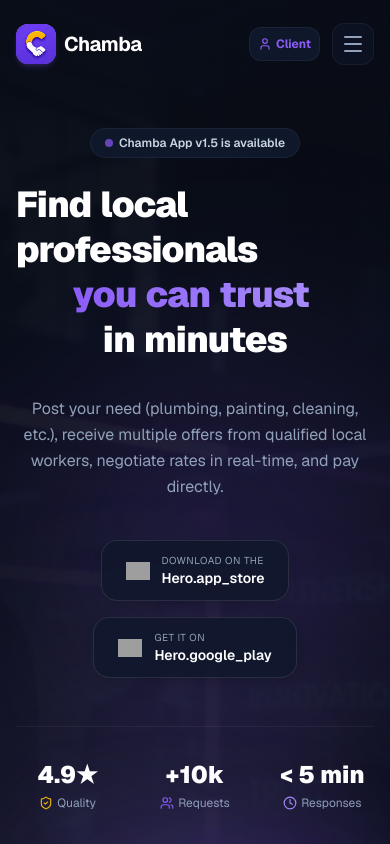
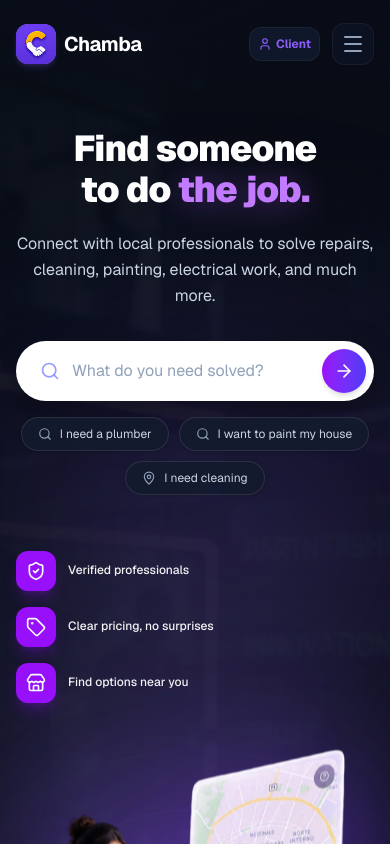
Before and after one commit to marvinjoel2001/web-page-chamba, a Next.js app: page /en in a window 390 px wide. Shown: the top 844 px of the page. Built offline with nearby package versions, Linux system fonts and the light colour scheme; grey boxes are pictures that could not be loaded.

Commit message:
feat: implement Hero component and add multi-language support for English, Spanish, and Portuguese.

```diff
--- a/messages/en.json
+++ b/messages/en.json
@@ -14,17 +14,33 @@
     "view_mode": "View Mode:"
   },
   "Hero": {
-    "client_title_1": "Find local professionals ",
-    "client_title_2": "you can trust",
-    "client_title_3": " in minutes",
-    "client_desc": "Post your need (plumbing, painting, cleaning, etc.), receive multiple offers from qualified local workers, negotiate rates in real-time, and pay directly.",
-    "worker_title_1": "Do local jobs ",
-    "worker_title_2": "at your own pace",
-    "worker_title_3": " and earn money",
-    "worker_desc": "Join as a Worker, set your work radius, and get instantly notified of client requests in your area. Send offers, chat directly, and build your reputation.",
+    "client_title_line1": "Find someone",
+    "client_title_line2": "to do ",
+    "client_title_highlight": "the job.",
+    "client_desc": "Connect with local professionals to solve repairs, cleaning, painting, electrical work, and much more.",
+    "worker_title_line1": "Get clients and do",
+    "worker_title_line2": "great ",
+    "worker_title_highlight": "work.",
+    "worker_desc": "Connect with local clients looking for experts in repairs, cleaning, painting, electrical work, and more.",
+    "search_placeholder_client": "What do you need solved?",
+    "search_placeholder_worker": "What services do you offer?",
+    "chip_1_client": "I need a plumber",
+    "chip_2_client": "I want to paint my house",
+    "chip_3_client": "I need cleaning",
+    "chip_1_worker": "Plumbing services",
+    "chip_2_worker": "Painting & finishing",
+    "chip_3_worker": "Cleaning services",
+    "badge_1_client": "Verified professionals",
+    "badge_2_client": "Clear pricing, no surprises",
+    "badge_3_client": "Find options near you",
+    "badge_1_worker": "Verified clients",
+    "badge_2_worker": "Direct pay, no surprises",
+    "badge_3_worker": "Work opportunities near you",
     "badge_new": "Chamba App v1.5 is available",
     "download_on": "Download on the",
     "available_on": "Get it on",
+    "app_store": "App Store",
+    "google_play": "Google Play",
     "stat_quality": "Quality",
     "stat_requests": "Requests",
     "stat_responses": "Responses"
--- a/messages/es.json
+++ b/messages/es.json
@@ -14,17 +14,33 @@
     "view_mode": "Modo de Vista:"
   },
   "Hero": {
-    "client_title_1": "Encuentra profesionales locales ",
-    "client_title_2": "de confianza",
-    "client_title_3": " en minutos",
-    "client_desc": "Publica tu necesidad (plomería, pintura, limpieza y más), recibe múltiples ofertas de trabajadores locales calificados en tu zona, negocia tarifas en tiempo real y págalos de forma directa.",
-    "worker_title_1": "Haz trabajos locales ",
-    "worker_title_2": "a tu propio ritmo",
-    "worker_title_3": " y gana dinero",
-    "worker_desc": "Únete como Chambero, configura tu radio de trabajo y recibe notificaciones de solicitudes de clientes en tu zona al instante. Envía ofertas, chatea directo con los clientes y crece tu reputación.",
+    "client_title_line1": "Encuentra a alguien",
+    "client_title_line2": "que haga ",
+    "client_title_highlight": "el trabajo.",
+    "client_desc": "Conecta con profesionales de tu zona para resolver reparaciones, limpieza, pintura, electricidad y mucho más.",
+    "worker_title_line1": "Consigue clientes y haz",
+    "worker_title_line2": "crecer ",
+    "worker_title_highlight": "tu trabajo.",
+    "worker_desc": "Conecta con personas de tu zona que buscan expertos en reparaciones, limpieza, pintura, electricidad y mucho más.",
+    "search_placeholder_client": "¿Qué necesitas resolver?",
+    "search_placeholder_worker": "¿Qué servicios ofreces?",
+    "chip_1_client": "Necesito un plomero",
+    "chip_2_client": "Quiero pintar mi casa",
+    "chip_3_client": "Necesito limpieza",
+    "chip_1_worker": "Servicios de plomería",
+    "chip_2_worker": "Pintura y acabados",
+    "chip_3_worker": "Servicios de limpieza",
+    "badge_1_client": "Profesionales verificados",
+    "badge_2_client": "Precios claros y sin sorpresas",
+    "badge_3_client": "Encuentra opciones cerca de ti",
+    "badge_1_worker": "Clientes verificados",
+    "badge_2_worker": "Cobro directo y transparente",
+    "badge_3_worker": "Opciones cerca de ti",
     "badge_new": "Chamba App v1.5 está disponible",
     "download_on": "Descargar en",
     "available_on": "Disponible en",
+    "app_store": "App Store",
+    "google_play": "Google Play",
     "stat_quality": "Calidad",
     "stat_requests": "Solicitudes",
     "stat_responses": "Respuestas"
--- a/messages/pt.json
+++ b/messages/pt.json
@@ -14,17 +14,33 @@
     "view_mode": "Modo de Exibição:"
   },
   "Hero": {
-    "client_title_1": "Encontre profissionais locais ",
-    "client_title_2": "de confiança",
-    "client_title_3": " em minutos",
-    "client_desc": "Publique sua necessidade (encanamento, pintura, limpeza, etc.), receba múltiplas ofertas de trabalhadores qualificados, negocie taxas em tempo real e pague diretamente.",
-    "worker_title_1": "Faça trabalhos locais ",
-    "worker_title_2": "no seu próprio ritmo",
-    "worker_title_3": " e ganhe dinheiro",
-    "worker_desc": "Junte-se como Trabalhador, defina seu raio de trabalho e receba notificações instantâneas de solicitações de clientes em sua área. Envie ofertas, converse diretamente e construa sua reputação.",
+    "client_title_line1": "Encontre alguém",
+    "client_title_line2": "para fazer ",
+    "client_title_highlight": "o trabalho.",
+    "client_desc": "Conecte-se com profissionais da sua área para resolver reparos, limpeza, pintura, eletricidade e muito mais.",
+    "worker_title_line1": "Consiga clientes e faça",
+    "worker_title_line2": "o seu ",
+    "worker_title_highlight": "trabalho.",
+    "worker_desc": "Conecte-se com clientes locais que procuram especialistas em reparos, limpeza, pintura, eletricidade e muito mais.",
+    "search_placeholder_client": "O que você precisa resolver?",
+    "search_placeholder_worker": "Quais serviços você oferece?",
+    "chip_1_client": "Preciso de um encanador",
+    "chip_2_client": "Quero pintar minha casa",
+    "chip_3_client": "Preciso de limpeza",
+    "chip_1_worker": "Serviços de encanamento",
+    "chip_2_worker": "Pintura e acabamentos",
+    "chip_3_worker": "Serviços de limpeza",
+    "badge_1_client": "Profissionais verificados",
+    "badge_2_client": "Preços claros e sem surpresas",
+    "badge_3_client": "Encontre opções perto de você",
+    "badge_1_worker": "Clientes verificados",
+    "badge_2_worker": "Pagamento direto sem surpresas",
+    "badge_3_worker": "Oportunidades perto de você",
     "badge_new": "Chamba App v1.5 já disponível",
     "download_on": "Baixar na",
     "available_on": "Disponível no",
+    "app_store": "App Store",
+    "google_play": "Google Play",
     "stat_quality": "Qualidade",
     "stat_requests": "Solicitações",
     "stat_responses": "Respostas"
--- a/src/components/Hero.tsx
+++ b/src/components/Hero.tsx
@@ -3,16 +3,13 @@
 import {
   motion,
   AnimatePresence,
-  Variants,
   useMotionValue,
   useSpring,
   useTransform,
 } from "framer-motion";
-import { Star, MapPin, Hammer, Users, Clock, ShieldCheck } from "lucide-react";
+import { Search, ArrowRight, MapPin, ShieldCheck, Tag, Store } from "lucide-react";
 import { useTranslations } from "next-intl";
-import React from "react";
-import PhoneFrame from "./mockups/PhoneFrame";
-import ExploreMockup from "./mockups/ExploreMockup";
+import React, { useState } from "react";
 
 interface HeroProps {
   activeRole: "client" | "worker";
@@ -20,32 +17,23 @@ interface HeroProps {
 
 export default function Hero({ activeRole }: HeroProps) {
   const t = useTranslations("Hero");
+  const [searchQuery, setSearchQuery] = useState("");
 
-  // Client variants
-  const clientTitle = (
-    <>
-      <AnimatedWords text={t("client_title_1")} />
-      <span className="text-transparent bg-clip-text bg-gradient-to-r from-brand-primary to-brand-primary-light inline-block">
-        <AnimatedWords text={t("client_title_2")} delay={0.3} />
-      </span>
-      <br/>
-      <AnimatedWords text={t("client_title_3")} delay={0.6} />
-    </>
-  );
-  const clientDesc = t("client_desc");
+  const handleSearch = (e: React.FormEvent) => {
+    e.preventDefault();
+    const target = document.getElementById("categorias");
+    if (target) {
+      target.scrollIntoView({ behavior: "smooth" });
+    }
+  };
 
-  // Worker variants
-  const workerTitle = (
-    <>
-      <AnimatedWords text={t("worker_title_1")} />
-      <span className="text-transparent bg-clip-text bg-gradient-to-r from-brand-primary-light to-brand-primary-dark inline-block">
-        <AnimatedWords text={t("worker_title_2")} delay={0.3} />
-      </span>
-      <br/>
-      <AnimatedWords text={t("worker_title_3")} delay={0.6} />
-    </>
-  );
-  const workerDesc = t("worker_desc");
+  const handleChipClick = (query: string) => {
+    setSearchQuery(query);
+    const target = document.getElementById("categorias");
+    if (target) {
+      target.scrollIntoView({ behavior: "smooth" });
+    }
+  };
 
   return (
     <section className="relative pt-32 pb-20 md:pt-40 md:pb-28 overflow-hidden bg-grid-pattern">
@@ -65,35 +53,43 @@ export default function Hero({ activeRole }: HeroProps) {
         <div className="grid grid-cols-1 lg:grid-cols-12 gap-12 lg:gap-8 items-center">
           {/* Text Content */}
           <div className="lg:col-span-7 flex flex-col items-center lg:items-start text-center lg:text-left">
-            {/* Quick Badge */}
-            <motion.div
-              initial={{ opacity: 0, y: -20 }}
-              animate={{ opacity: 1, y: 0 }}
-              transition={{ duration: 0.5 }}
-              className="inline-flex items-center gap-1.5 px-3.5 py-1.5 rounded-full bg-slate-900 border border-white/5 text-xs font-semibold text-slate-300 mb-6"
-            >
-              <span className="w-2 h-2 rounded-full bg-brand-primary animate-pulse" />
-              <span>{t("badge_new")}</span>
-            </motion.div>
-
             {/* Dynamic Title */}
-            <h1 className="text-4xl sm:text-5xl md:text-6xl font-black tracking-tight text-white leading-tight min-h-[140px] sm:min-h-[160px] md:min-h-[180px] flex items-center justify-center lg:justify-start">
+            <h1 className="text-4xl sm:text-5xl md:text-6xl font-black tracking-tight text-white leading-[1.15]">
               <AnimatePresence mode="wait">
-                <motion.span
+                <motion.div
                   key={activeRole}
                   initial={{ opacity: 0, y: 15 }}
                   animate={{ opacity: 1, y: 0 }}
                   exit={{ opacity: 0, y: -15 }}
                   transition={{ duration: 0.35, ease: "easeOut" }}
-                  className="block"
                 >
-                  {activeRole === "client" ? clientTitle : workerTitle}
-                </motion.span>
+                  {activeRole === "client" ? (
+                    <>
+                      <span className="block">{t("client_title_line1")}</span>
+                      <span className="block">
+                        {t("client_title_line2")}
+                        <span className="text-purple-400 inline-block drop-shadow-[0_2px_15px_rgba(168,85,247,0.4)]">
+                          {t("client_title_highlight")}
+                        </span>
+                      </span>
+                    </>
+                  ) : (
+                    <>
+                      <span className="block">{t("worker_title_line1")}</span>
+                      <span className="block">
+                        {t("worker_title_line2")}
+                        <span className="text-purple-400 inline-block drop-shadow-[0_2px_15px_rgba(168,85,247,0.4)]">
+                          {t("worker_title_highlight")}
+                        </span>
+                      </span>
+                    </>
+                  )}
+                </motion.div>
               </AnimatePresence>
             </h1>
 
-            {/* Dynamic Description */}
-            <p className="mt-6 text-base sm:text-lg text-slate-400 max-w-xl leading-relaxed min-h-[100px] flex items-center justify-center lg:justify-start">
+            {/* Subtitle / Description */}
+            <p className="mt-5 text-base sm:text-lg text-slate-300 max-w-xl leading-relaxed">
               <AnimatePresence mode="wait">
                 <motion.span
                   key={activeRole}
@@ -102,60 +98,111 @@ export default function Hero({ activeRole }: HeroProps) {
                   exit={{ opacity: 0 }}
                   transition={{ duration: 0.3 }}
                 >
-                  {activeRole === "client" ? clientDesc : workerDesc}
+                  {activeRole === "client" ? t("client_desc") : t("worker_desc")}
                 </motion.span>
               </AnimatePresence>
             </p>
 
-            {/* App Store Links */}
-            <div className="mt-10 flex flex-wrap gap-4 justify-center lg:justify-start w-full">
-              <motion.a
-                whileHover={{ scale: 1.05 }}
-                whileTap={{ scale: 0.95 }}
-                href="#descargar"
-                className="flex items-center gap-3 bg-slate-900/80 backdrop-blur-md hover:bg-slate-800 border border-white/10 hover:border-brand-primary/40 rounded-2xl px-6 py-3 transition-colors duration-300 group shadow-lg"
+            {/* Search Bar Input */}
+            <form
+              onSubmit={handleSearch}
+              className="mt-8 w-full max-w-xl bg-white rounded-full p-2 pl-6 flex items-center shadow-[0_12px_32px_rgba(0,0,0,0.35)] transition-all focus-within:ring-4 focus-within:ring-purple-500/20"
+            >
+              <Search className="w-5 h-5 text-indigo-400/80 mr-3 shrink-0" />
+              <input
+                type="text"
+                value={searchQuery}
+                onChange={(e) => setSearchQuery(e.target.value)}
+                placeholder={
+                  activeRole === "client"
+                    ? t("search_placeholder_client")
+                    : t("search_placeholder_worker")
+                }
+                className="w-full bg-transparent text-slate-900 placeholder:text-slate-400 focus:outline-none text-base sm:text-lg font-normal"
+              />
+              <button
+                type="submit"
+                aria-label="Buscar"
+                className="w-11 h-11 sm:w-12 sm:h-12 rounded-full bg-gradient-to-r from-purple-600 to-indigo-600 hover:from-purple-500 hover:to-indigo-500 text-white flex items-center justify-center shrink-0 shadow-md transition-all hover:scale-105 active:scale-95 cursor-pointer ml-2"
               >
-                {/* Apple App Store Icon */}
-                <img src="https://upload.wikimedia.org/wikipedia/commons/3/31/Apple_logo_white.svg" alt="Apple" className="w-6 h-6 object-contain" />
-                <div className="text-left">
-                  <p className="text-[10px] text-slate-400 uppercase tracking-wider">{t("download_on")}</p>
-                  <p className="text-sm font-semibold text-white group-hover:text-brand-primary transition-colors">{t("app_store")}</p>
-                </div>
-              </motion.a>
+                <ArrowRight className="w-5 h-5" />
+              </button>
+            </form>
 
-              <motion.a
-                whileHover={{ scale: 1.05 }}
-                whileTap={{ scale: 0.95 }}
-                href="#descargar"
-                className="flex items-center gap-3 bg-slate-900/80 backdrop-blur-md hover:bg-slate-800 border border-white/10 hover:border-brand-highlight/40 rounded-2xl px-6 py-3 transition-colors duration-300 group shadow-lg"
+            {/* Suggested Chips */}
+            <div className="mt-4 flex flex-wrap items-center justify-center lg:justify-start gap-2.5 w-full max-w-xl">
+              <button
+                type="button"
+                onClick={() =>
+                  handleChipClick(
+                    activeRole === "client" ? t("chip_1_client") : t("chip_1_worker")
+                  )
+                }
+                className="inline-flex items-center gap-2 px-4 py-2 rounded-full bg-[#131b2e]/90 hover:bg-[#1c2640] border border-white/10 text-xs sm:text-sm text-slate-300 hover:text-white transition-all duration-200 cursor-pointer shadow-sm hover:border-white/20 active:scale-95"
               >
-                {/* Google Play Icon */}
-                <img src="https://upload.wikimedia.org/wikipedia/commons/d/d0/Google_Play_Arrow_logo.svg" alt="Google Play" className="w-6 h-6 object-contain" />
-                <div className="text-left">
-                  <p className="text-[10px] text-slate-400 uppercase tracking-wider">{t("available_on")}</p>
-                  <p className="text-sm font-semibold text-white group-hover:text-brand-highlight transition-colors">{t("google_play")}</p>
-                </div>
-              </motion.a>
+                <Search className="w-3.5 h-3.5 text-slate-400" />
+                <span>
+                  {activeRole === "client" ? t("chip_1_client") : t("chip_1_worker")}
+                </span>
+              </button>
+
+              <button
+                type="button"
+                onClick={() =>
+                  handleChipClick(
+                    activeRole === "client" ? t("chip_2_client") : t("chip_2_worker")
+                  )
+                }
+                className="inline-flex items-center gap-2 px-4 py-2 rounded-full bg-[#131b2e]/90 hover:bg-[#1c2640] border border-white/10 text-xs sm:text-sm text-slate-300 hover:text-white transition-all duration-200 cursor-pointer shadow-sm hover:border-white/20 active:scale-95"
+              >
+                <Search className="w-3.5 h-3.5 text-slate-400" />
+                <span>
+                  {activeRole === "client" ? t("chip_2_client") : t("chip_2_worker")}
+                </span>
+              </button>
+
+              <button
+                type="button"
+                onClick={() =>
+                  handleChipClick(
+                    activeRole === "client" ? t("chip_3_client") : t("chip_3_worker")
+                  )
+                }
+                className="inline-flex items-center gap-2 px-4 py-2 rounded-full bg-[#131b2e]/90 hover:bg-[#1c2640] border border-white/10 text-xs sm:text-sm text-slate-300 hover:text-white transition-all duration-200 cursor-pointer shadow-sm hover:border-white/20 active:scale-95"
+              >
+                <MapPin className="w-3.5 h-3.5 text-slate-400" />
+                <span>
+                  {activeRole === "client" ? t("chip_3_client") : t("chip_3_worker")}
+                </span>
+              </button>
             </div>
 
-            {/* Micro Stats */}
-            <div className="mt-12 grid grid-cols-3 gap-6 pt-8 border-t border-white/5 w-full max-w-lg">
-              <div className="flex flex-col">
-                <span className="text-2xl font-black text-white">4.9★</span>
-                <span className="text-xs text-slate-400 mt-1 flex items-center justify-center lg:justify-start gap-1">
-                  <ShieldCheck className="w-3.5 h-3.5 text-brand-highlight" /> {t("stat_quality")}
+            {/* Feature Trust Badges */}
+            <div className="mt-8 pt-6 grid grid-cols-1 sm:grid-cols-3 gap-4 sm:gap-6 w-full max-w-xl">
+              <div className="flex items-center gap-3">
+                <div className="w-10 h-10 rounded-xl bg-purple-600 flex items-center justify-center text-white shrink-0 shadow-lg shadow-purple-600/25">
+                  <ShieldCheck className="w-5 h-5" />
+                </div>
+                <span className="text-xs sm:text-sm font-medium text-white/95 leading-tight">
+                  {activeRole === "client" ? t("badge_1_client") : t("badge_1_worker")}
                 </span>
               </div>
-              <div className="flex flex-col">
-                <span className="text-2xl font-black text-white">+10k</span>
-                <span className="text-xs text-slate-400 mt-1 flex items-center justify-center lg:justify-start gap-1">
-                  <Users className="w-3.5 h-3.5 text-brand-primary" /> {t("stat_requests")}
+
+              <div className="flex items-center gap-3">
+                <div className="w-10 h-10 rounded-xl bg-purple-600 flex items-center justify-center text-white shrink-0 shadow-lg shadow-purple-600/25">
+                  <Tag className="w-5 h-5" />
+                </div>
+                <span className="text-xs sm:text-sm font-medium text-white/95 leading-tight">
+                  {activeRole === "client" ? t("badge_2_client") : t("badge_2_worker")}
                 </span>
               </div>
-              <div className="flex flex-col">
-                <span className="text-2xl font-black text-white">&lt; 5 min</span>
-                <span className="text-xs text-slate-400 mt-1 flex items-center justify-center lg:justify-start gap-1">
-                  <Clock className="w-3.5 h-3.5 text-brand-primary-light" /> {t("stat_responses")}
+
+              <div className="flex items-center gap-3">
+                <div className="w-10 h-10 rounded-xl bg-purple-600 flex items-center justify-center text-white shrink-0 shadow-lg shadow-purple-600/25">
+                  <Store className="w-5 h-5" />
+                </div>
+                <span className="text-xs sm:text-sm font-medium text-white/95 leading-tight">
+                  {activeRole === "client" ? t("badge_3_client") : t("badge_3_worker")}
                 </span>
               </div>
             </div>
@@ -247,51 +294,3 @@ function Tilt3D({ children }: { children: React.ReactNode }) {
     </motion.div>
   );
 }
-
-const AnimatedWords = ({ text, delay = 0 }: { text: string; delay?: number }) => {
-  const words = text.split(" ");
-
-  const container: Variants = {
-    hidden: { opacity: 0 },
-    visible: (i = 1) => ({
-      opacity: 1,
-      transition: { staggerChildren: 0.12, delayChildren: delay * i },
-    }),
-  };
-
-  const child: Variants = {
-    visible: {
-      opacity: 1,
-      y: 0,
-      transition: {
-        type: "spring",
-        damping: 12,
-        stiffness: 100,
-      },
-    },
-    hidden: {
-      opacity: 0,
-      y: 20,
-      transition: {
-        type: "spring",
-        damping: 12,
-        stiffness: 100,
-      },
-    },
-  };
-
-  return (
-    <motion.span
-      style={{ overflow: "hidden", display: "inline-flex", flexWrap: "wrap" }}
-      variants={container}
-      initial="hidden"
-      animate="visible"
-    >
-      {words.map((word, index) => (
-        <motion.span variants={child} style={{ marginRight: "0.25em" }} key={index}>
-          {word}
-        </motion.span>
-      ))}
-    </motion.span>
-  );
-};
```
